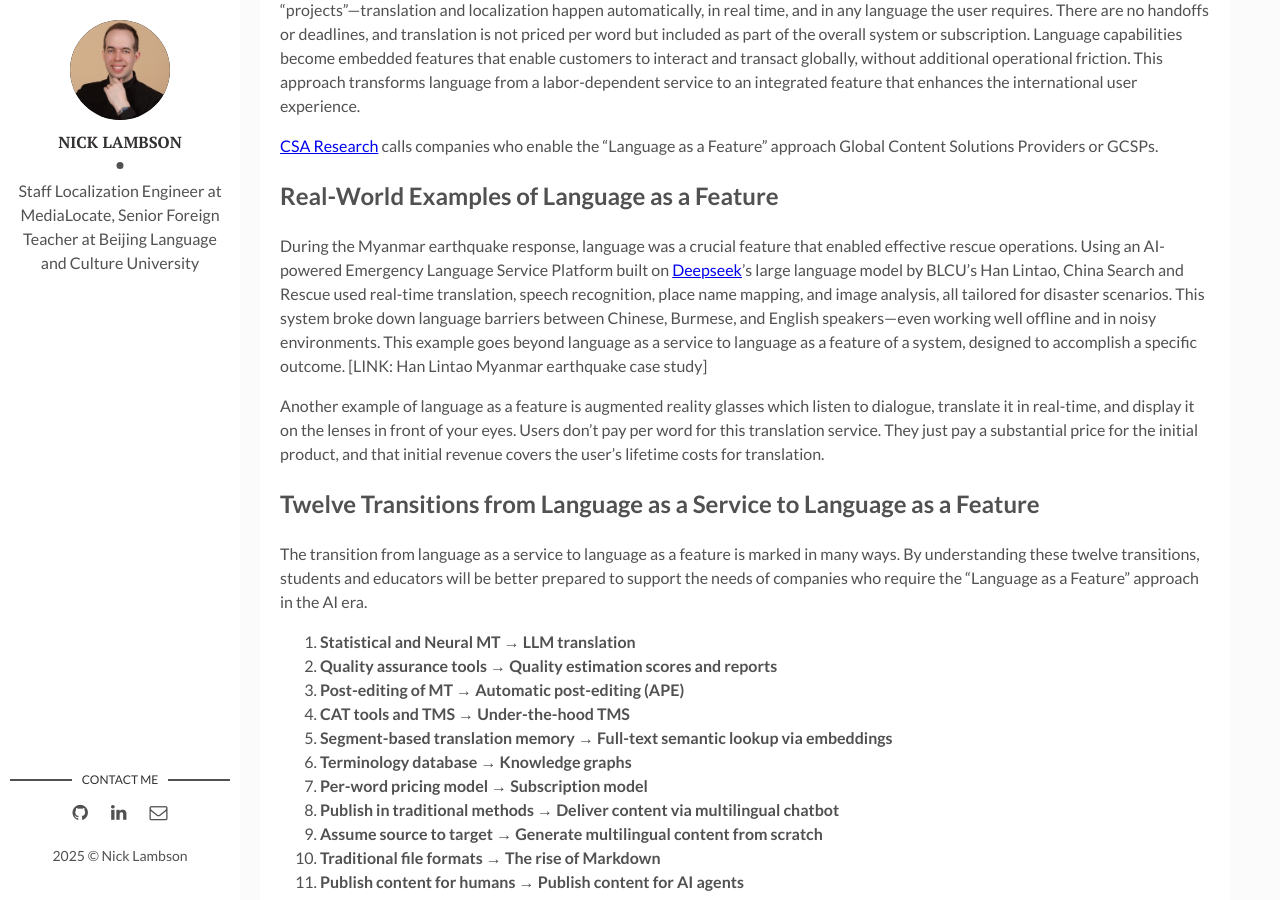
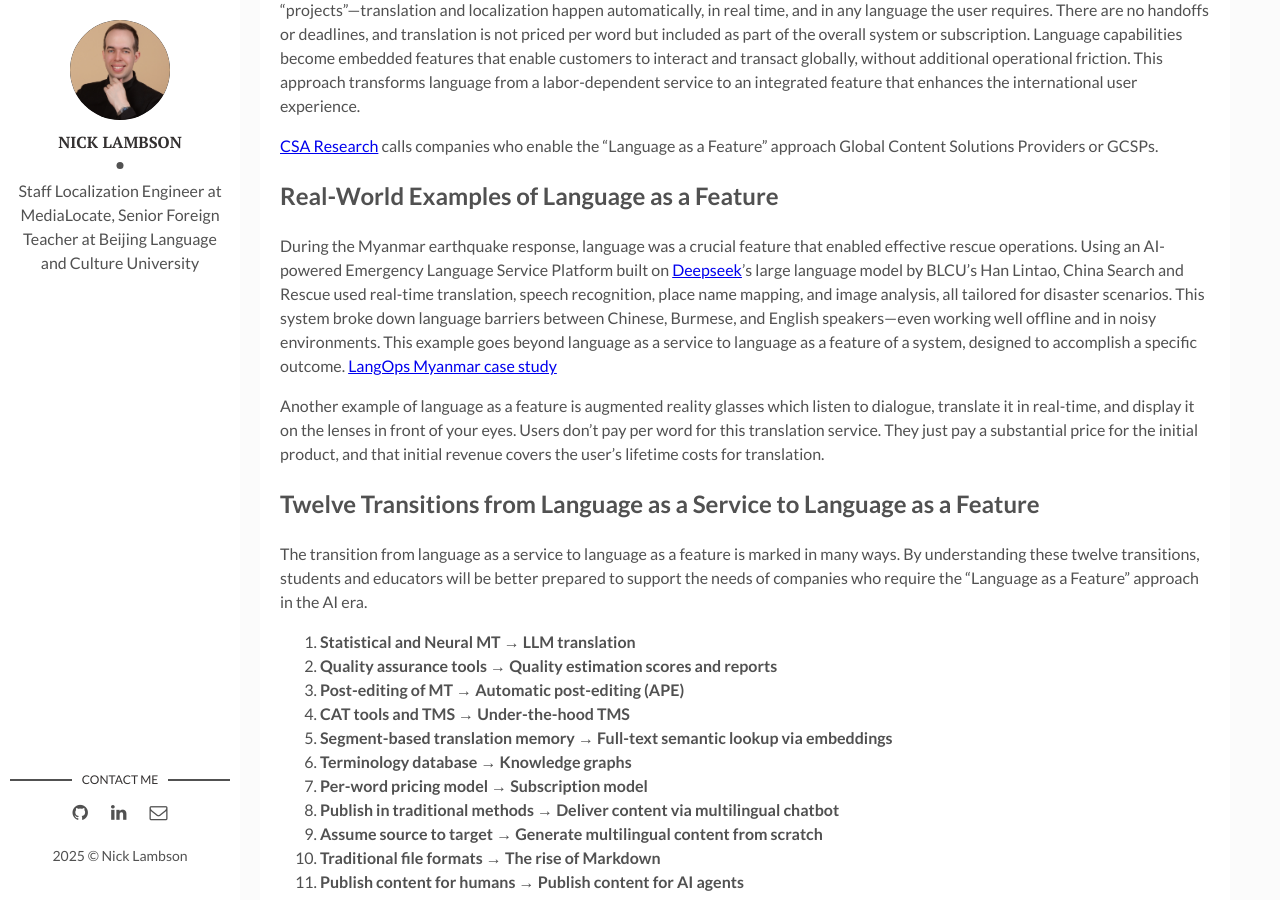
Before and after one commit to nicklambson/nicklambson.github.io, a Jekyll site: the page built from _posts/2025-11-22-chongqing-forum.markdown, in a window 1280 px wide and 900 px high, scrolled down 1152 px. Built offline with Jekyll 4.4.1, drawn with Linux system fonts in a browser that asks for light colours.

Commit message:
Update 2025-11-22-chongqing-forum.markdown

```diff
--- a/_posts/2025-11-22-chongqing-forum.markdown
+++ b/_posts/2025-11-22-chongqing-forum.markdown
@@ -22,7 +22,7 @@ In the AI era, language is increasingly embedded as an always-on feature within
 
 ## Real-World Examples of Language as a Feature
 
-During the Myanmar earthquake response, language was a crucial feature that enabled effective rescue operations. Using an AI-powered Emergency Language Service Platform built on [Deepseek](https://www.deepseek.com/)'s large language model by BLCU's Han Lintao, China Search and Rescue used real-time translation, speech recognition, place name mapping, and image analysis, all tailored for disaster scenarios. This system broke down language barriers between Chinese, Burmese, and English speakers—even working well offline and in noisy environments. This example goes beyond language as a service to language as a feature of a system, designed to accomplish a specific outcome. [LINK: Han Lintao Myanmar earthquake case study]
+During the Myanmar earthquake response, language was a crucial feature that enabled effective rescue operations. Using an AI-powered Emergency Language Service Platform built on [Deepseek](https://www.deepseek.com/)'s large language model by BLCU's Han Lintao, China Search and Rescue used real-time translation, speech recognition, place name mapping, and image analysis, all tailored for disaster scenarios. This system broke down language barriers between Chinese, Burmese, and English speakers—even working well offline and in noisy environments. This example goes beyond language as a service to language as a feature of a system, designed to accomplish a specific outcome. [LangOps Myanmar case study](https://langops.org/case-studies/)
 
 Another example of language as a feature is augmented reality glasses which listen to dialogue, translate it in real-time, and display it on the lenses in front of your eyes. Users don't pay per word for this translation service. They just pay a substantial price for the initial product, and that initial revenue covers the user's lifetime costs for translation.
 
```
